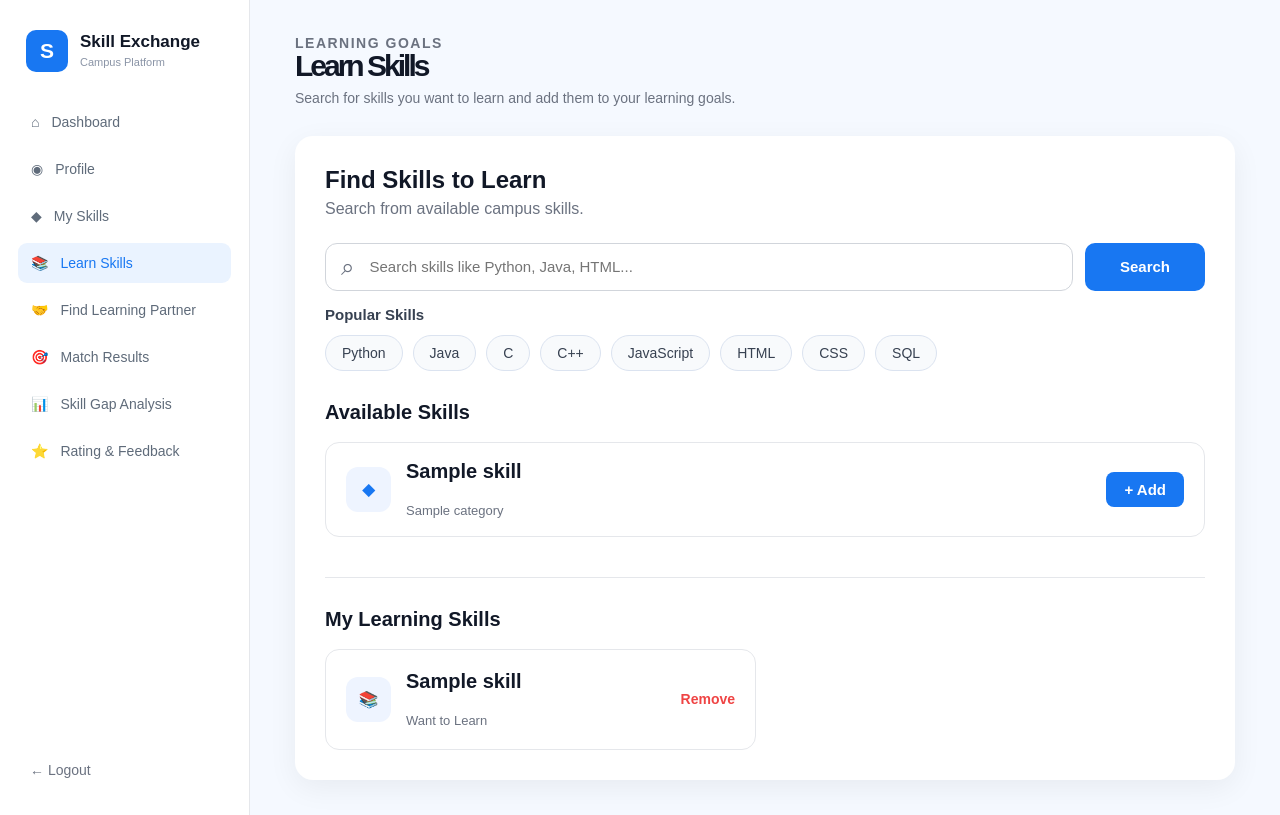
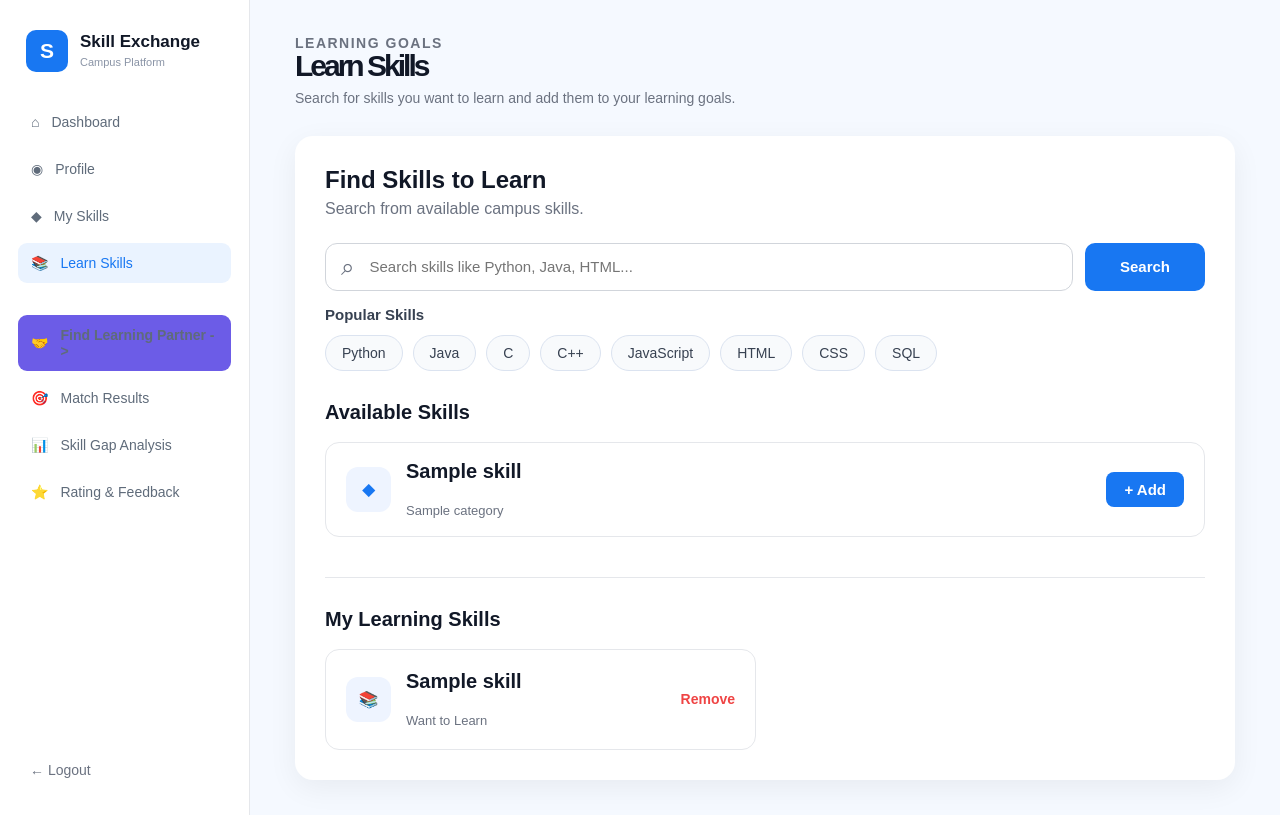
Before and after one commit to PRIYA19120/Campus-Skill-Exchange-Platform, a Flask app: template templates/learn_skills.html in a window 1280 px wide. Run offline with Flask 3, Linux system fonts and the light colour scheme; the template is opened without the code that fills it: most values are stand-ins (such as "Sample title", 1, 10 or a date in 2020).

Commit message:
Update project changes

```diff
--- a/templates/learn_skills.html
+++ b/templates/learn_skills.html
@@ -60,9 +60,9 @@
 
             </a>
 
-            <a href="{{ url_for('find_learning_partner') }}">
+            <a href="{{ url_for('find_learning_partner') }}" class="next-btn">
     <span>🤝</span>
-    Find Learning Partner
+    Find Learning Partner ->
 </a>
 
             <a href="#">
```
